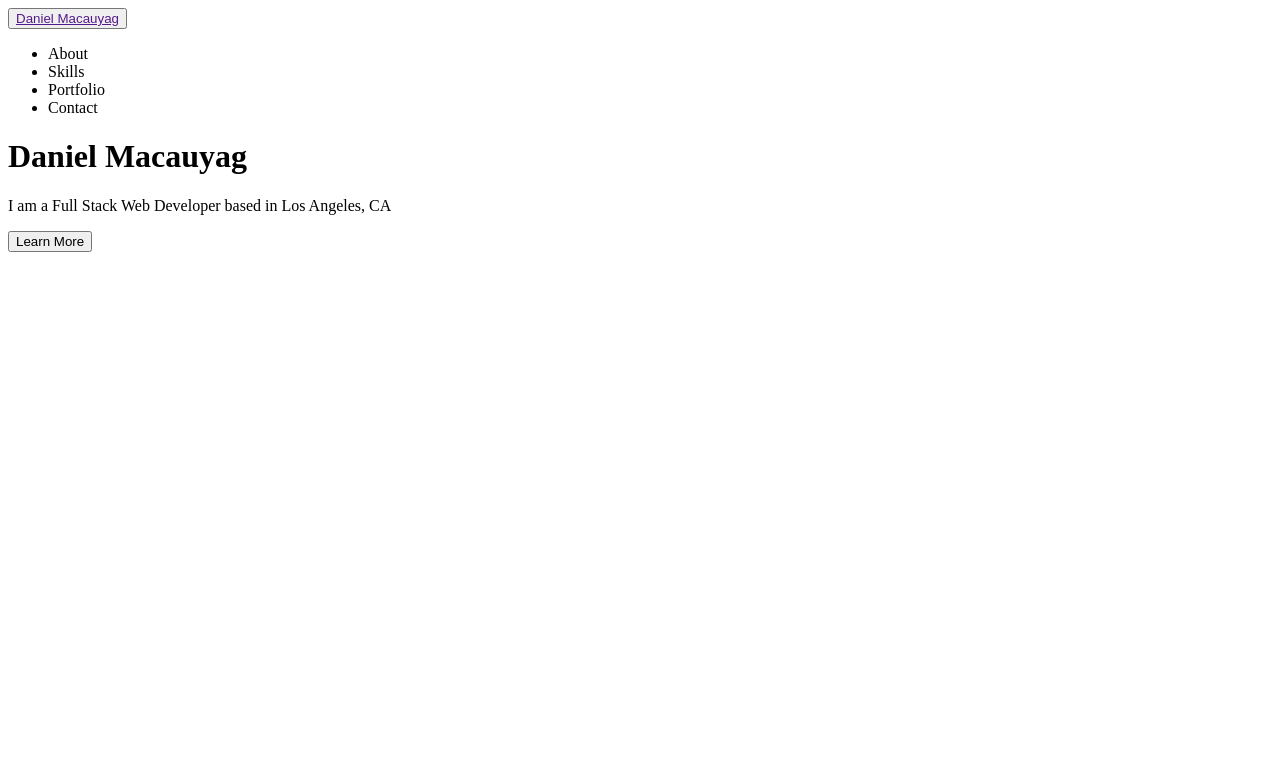
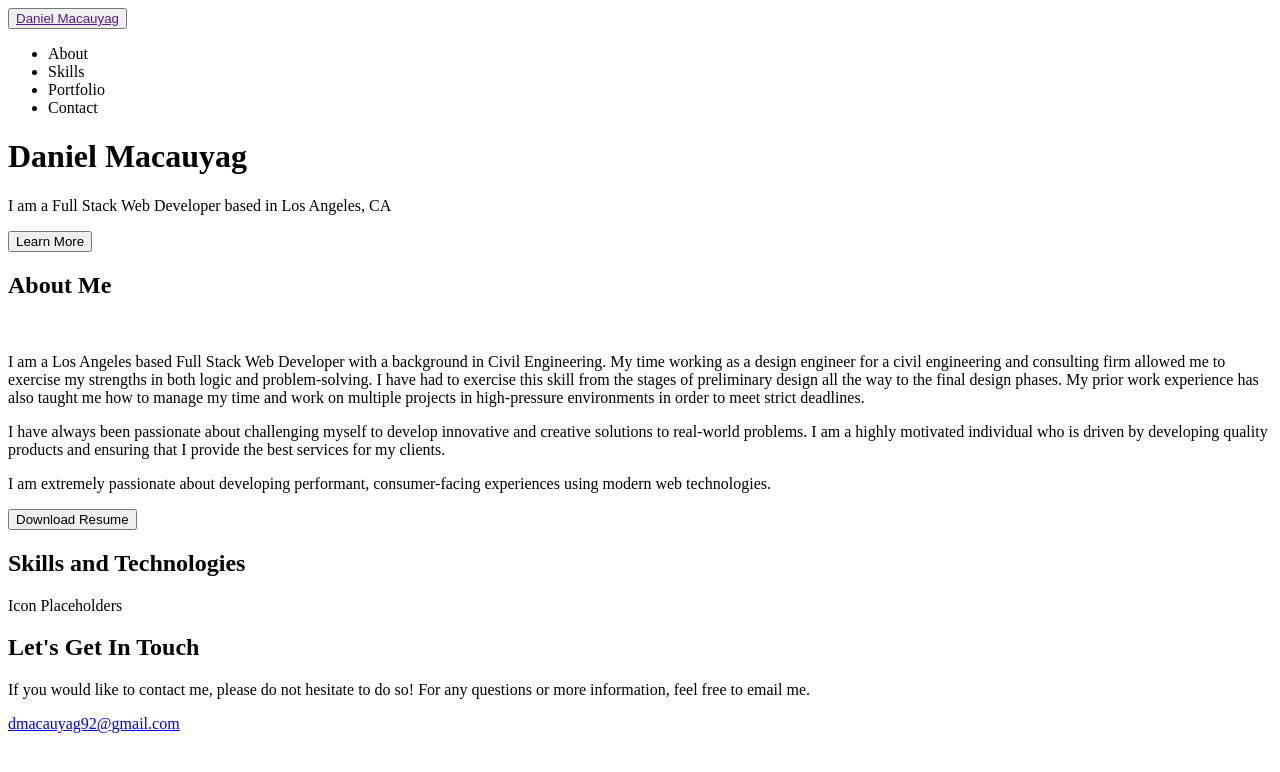
Before and after one commit to dmacauyag/portfolio-website, a Gatsby site: page / in a window 1280 px wide. Built offline with nearby package versions, Linux system fonts and the light colour scheme; Gatsby itself is replaced by a stand-in of ours.

Commit message:
finished up the primary stubbed out components

```diff
--- /dev/null
+++ b/src/components/AboutMe/AboutMe.js
@@ -0,0 +1,30 @@
+import * as React from "react"
+
+const AboutMe = () => {
+  return (
+    <section>
+      <div>
+        <h2>About Me</h2>
+        <div>
+          <img></img>
+        </div>
+        <div>
+          <p>
+            I am a Los Angeles based Full Stack Web Developer with a background in Civil Engineering. My time working as a design engineer for a civil engineering and consulting firm allowed me to exercise my strengths in both logic and problem-solving. I have had to exercise this skill from the stages of preliminary design all the way to the final design phases. My prior work experience has also taught me how to manage my time and work on multiple projects in high-pressure environments in order to meet strict deadlines.
+          </p>
+          <p>
+            I have always been passionate about challenging myself to develop innovative and creative solutions to real-world problems. I am a highly motivated individual who is driven by developing quality products and ensuring that I provide the best services for my clients.
+          </p>
+          <p>
+            I am extremely passionate about developing performant, consumer-facing experiences using modern web technologies.
+          </p>
+        </div>
+        <button>
+          <a>Download Resume</a>
+        </button>
+      </div>
+    </section>
+  )
+}
+
+export default AboutMe
--- /dev/null
+++ b/src/components/AboutMe/index.js
@@ -0,0 +1,3 @@
+import AboutMe from "./AboutMe.js"
+
+export default AboutMe
--- /dev/null
+++ b/src/components/Contact/Contact.js
@@ -0,0 +1,21 @@
+import * as React from "react"
+
+const Contact = () => {
+  return (
+    <section>
+      <div>
+        <h2>Let's Get In Touch</h2>
+        <div>
+          <p>
+            If you would like to contact me, please do not hesitate to do so! For any questions or more information, feel free to email me.
+          </p>
+        </div>
+        <div>
+          <a href="mailto:dmacauyag92@gmail.com">dmacauyag92@gmail.com</a>
+        </div>
+      </div>
+    </section>
+  )
+}
+
+export default Contact
--- /dev/null
+++ b/src/components/Contact/index.js
@@ -0,0 +1,3 @@
+import Contact from "./Contact.js"
+
+export default Contact
--- /dev/null
+++ b/src/components/Portfolio/Portfolio.js
@@ -0,0 +1,16 @@
+import * as React from "react"
+
+const Portfolio = () => {
+  return (
+    <section>
+      <div>
+        <h2>My Portfolio</h2>
+        <div>
+          <div>Project Placeholders</div>
+        </div>
+      </div>
+    </section>
+  )
+}
+
+export default Portfolio
--- /dev/null
+++ b/src/components/Portfolio/index.js
@@ -0,0 +1,3 @@
+import Portfolio from "./Portfolio.js"
+
+export default Portfolio
--- /dev/null
+++ b/src/components/Skills/Skills.js
@@ -0,0 +1,16 @@
+import * as React from "react"
+
+const Skills = () => {
+  return (
+    <section>
+      <div>
+        <h2>Skills and Technologies</h2>
+        <div>
+          <div>Icon Placeholders</div>
+        </div>
+      </div>
+    </section>
+  )
+}
+
+export default Skills
--- /dev/null
+++ b/src/components/Skills/index.js
@@ -0,0 +1,3 @@
+import Skills from "./Skills.js"
+
+export default Skills
--- a/src/pages/index.js
+++ b/src/pages/index.js
@@ -1,15 +1,22 @@
 import * as React from "react"
 import NavBar from "../components/NavBar"
 import Header from "../components/Header"
+import AboutMe from "../components/AboutMe"
+import Skills from "../components/Skills"
+import Portfolio from "../components/Portfolio"
+import Contact from "../components/Contact"
 
 // markup
-const IndexPage = () => {
+const Main = () => {
   return (
     <>
       <NavBar />
       <Header />
+      <AboutMe />
+      <Skills />
+      <Contact />
     </>
   )
 }
 
-export default IndexPage
+export default Main
```
